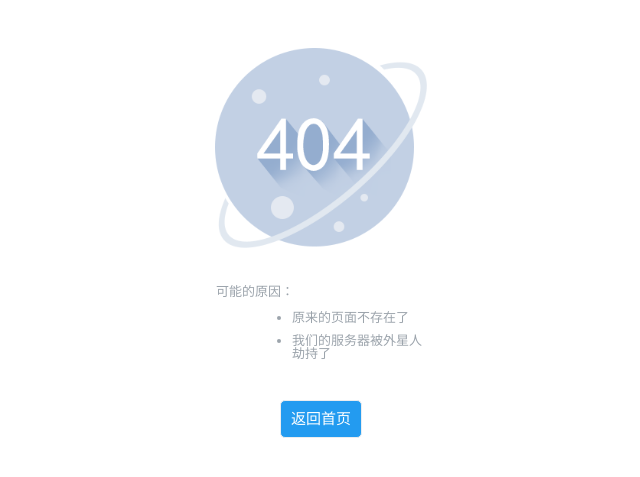
After one commit to jzs15/E-Commerce-Crawler, a Django app: template ECommerce/templates/404.html in a window 1280 px wide. The commit adds this page. Shown: the top 477 px of the page, without its empty margins (319-959 px from the left). Run offline with Django 3.2, Linux system fonts and the light colour scheme; the template is opened without the code that fills it, so the values that code supplies are empty; parts of the project's set-up code (start-up, migrations or seed data) failed here and were passed over; some libraries are stand-ins or nearby versions.

Commit message:
Add 404 not found

```diff
--- a/ECommerce/app/urls.py
+++ b/ECommerce/app/urls.py
@@ -4,6 +4,6 @@ from . import views
 urlpatterns = [
     url(r'^$', views.index, name='index'),
     url(r'^search$', views.search, name='search'),
-    url(r'^products_filter$', views.products_filter, name='products_filter'),
+    url(r'^products_filter/([\u4e00-\u9fa5]{2,4})$', views.products_filter, name='products_filter'),
     url(r'^compare/([a-f\d]{24})$', views.compare, name='compare')
 ]
--- /dev/null
+++ b/ECommerce/templates/404.html
@@ -0,0 +1,84 @@
+<!DOCTYPE html>
+<html>
+<head>
+    <meta charset="UTF-8">
+    <title>/(ㄒoㄒ)/~~</title>
+    <meta name="viewport" content="width=device-width, initial-scale=1.0, maximum-scale=1.0, user-scalable=0">
+    <meta http-equiv="X-UA-Compatible" content="ie=edge">
+    {% load static %}
+    <style>
+        a {
+            text-decoration: none
+        }
+
+        .not_found_container img {
+            height: 200px;
+            margin-top: 40px;
+            margin-bottom: 20px
+        }
+
+        .not_found_container .notfound-p {
+            line-height: 22px;
+            font-size: 17px;
+            padding-bottom: 15px;
+            border-bottom: 1px solid #f6f6f6;
+            text-align: center;
+            color: #262b31
+        }
+
+        .not_found_container .not_found_reason {
+            color: #9ca4ac;
+            font-size: 13px;
+            line-height: 13px;
+            text-align: left;
+            width: 210px;
+            margin: 0 auto
+        }
+
+        .not_found_container .not_found_reason p {
+            margin-top: 13px
+        }
+
+        .not_found_container .not_found_reason ul li {
+            margin-top: 10px;
+            margin-left: 36px
+        }
+
+        .not_found_container .notfound-btn-container {
+            margin: 40px auto 0;
+            text-align: center
+        }
+
+        .not_found_container .notfound-btn-container .notfound-btn {
+            display: inline-block;
+            border: 1px solid #ebedef;
+            background-color: #239bf0;
+            color: #fff;
+            font-size: 15px;
+            border-radius: 5px;
+            text-align: center;
+            padding: 10px;
+            line-height: 16px;
+            white-space: nowrap
+        }</style>
+
+</head>
+<body>
+<div class="not_found_container">
+    <div align="center">
+        <img src="{% static 'img/404.png' %}" alt="">
+    </div>
+    <div class="not_found_reason">
+        <p>可能的原因：</p>
+        <ul>
+            <li>原来的页面不存在了</li>
+            <li>我们的服务器被外星人劫持了</li>
+        </ul>
+    </div>
+    <div class="notfound-btn-container">
+        <a class="notfound-btn" href="/">返回首页</a>
+    </div>
+</div>
+
+</body>
+</html>
```
Also changed, not shown: ECommerce/app/views.py (+16 -3 lines), ECommerce/crawler/jdEngine.py (+7 -6 lines), ECommerce/static/css/style.css (+6 -1 lines), ECommerce/templates/products_filter.html (+8 -8 lines), ECommerce/static/img/404.png (added).
